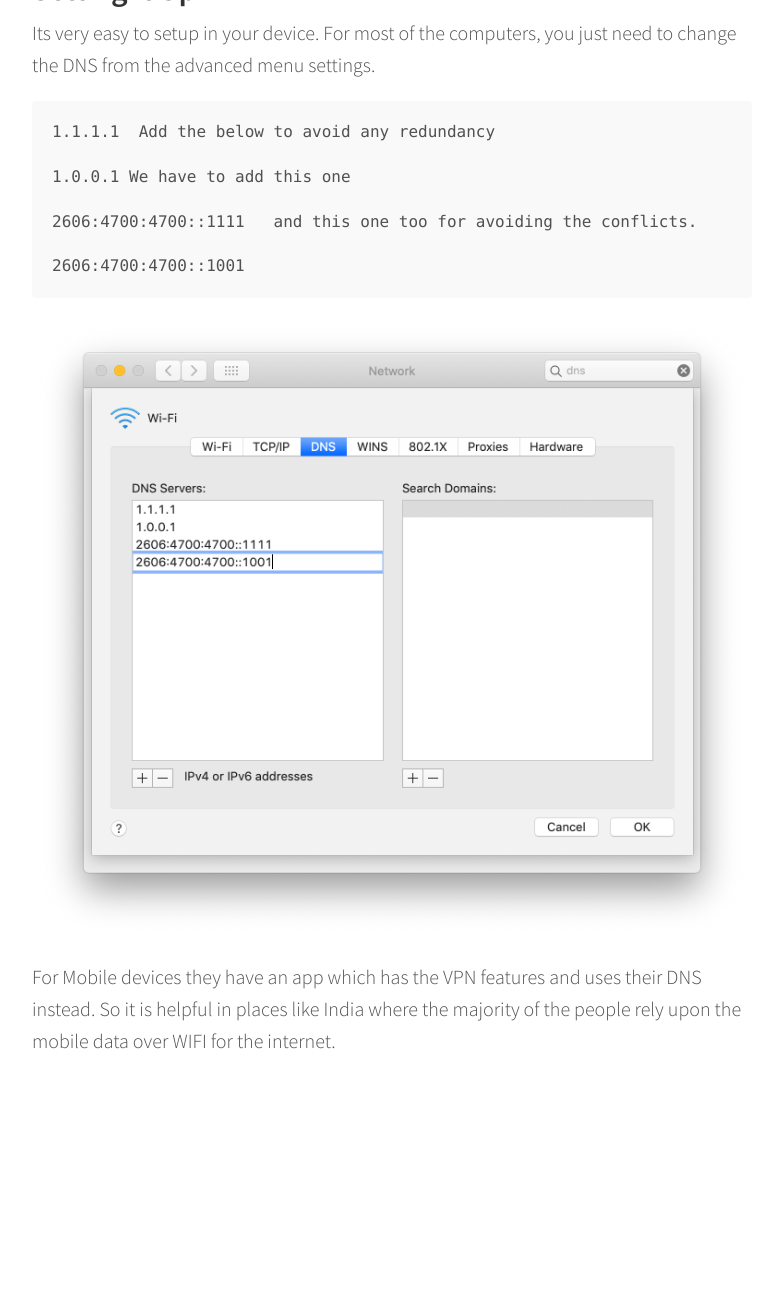
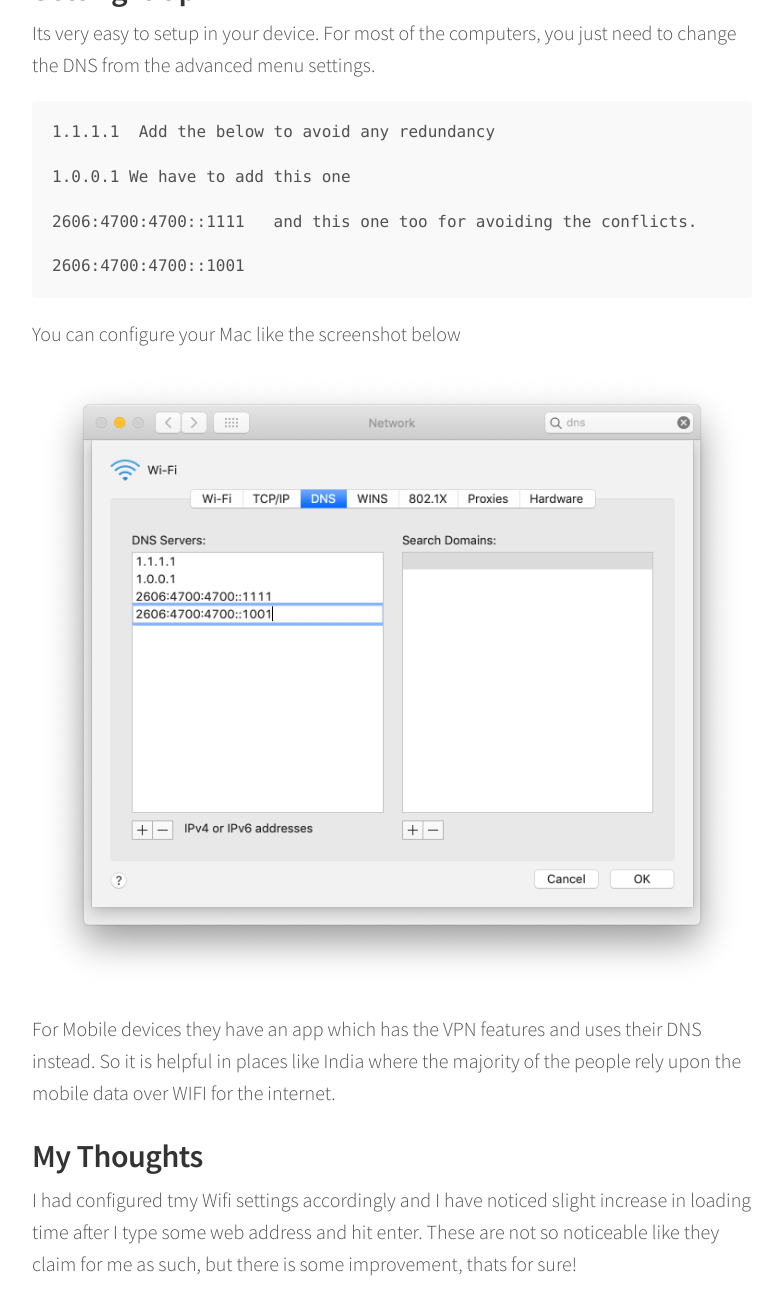
Before and after one commit to beingfranklin/blog, a Jekyll site: the page built from _posts/2019-02-02-Changing-the-DNS-Service-to-1.1.1.1!!.md, in a window 1280 px wide and 1400 px high, scrolled down 805 px. Shown: the top 1315 px of the window, without its empty margins (248-1030 px from the left). Built offline with Jekyll 4.4.1, drawn with Linux system fonts in a browser that asks for light colours; comment, search, counter and statistics services are not loaded; before the commit the page ends 1982 px from its top, so only the background shows below that.

Commit message:
Update 2019-02-02-Changing-the-DNS-Service-to-1.1.1.1!!.md

```diff
--- a/_posts/2019-02-02-Changing-the-DNS-Service-to-1.1.1.1!!.md
+++ b/_posts/2019-02-02-Changing-the-DNS-Service-to-1.1.1.1!!.md
@@ -21,15 +21,22 @@ Its very easy to setup in your device. For most of the computers, you just need
 	1.1.1.1
 Add the below to avoid any redundancy
 
-    1.0.0.1
+	1.0.0.1
 We have to add this one
 
     2606:4700:4700::1111
 and this one too for avoiding the conflicts.
 
-    2606:4700:4700::1001
+	2606:4700:4700::1001
+
+You can configure your Mac like the screenshot below
 
 ![Setting Up in Mac](https://raw.githubusercontent.com/beingfranklin/blog/gh-pages/_posts/Screenshot%202019-02-01%20at%208.41.13%20AM.png)
 
 
 For Mobile devices they have an app which has the VPN features and uses their DNS instead. So it is helpful in places like India where the majority of the people rely upon the mobile data over WIFI for the internet.
+
+
+## My Thoughts
+
+I had configured tmy Wifi settings accordingly and I have noticed slight increase in loading time after I type some web address and hit enter. These are not so noticeable like they claim for me as such, but there is some improvement, thats for sure!
```
